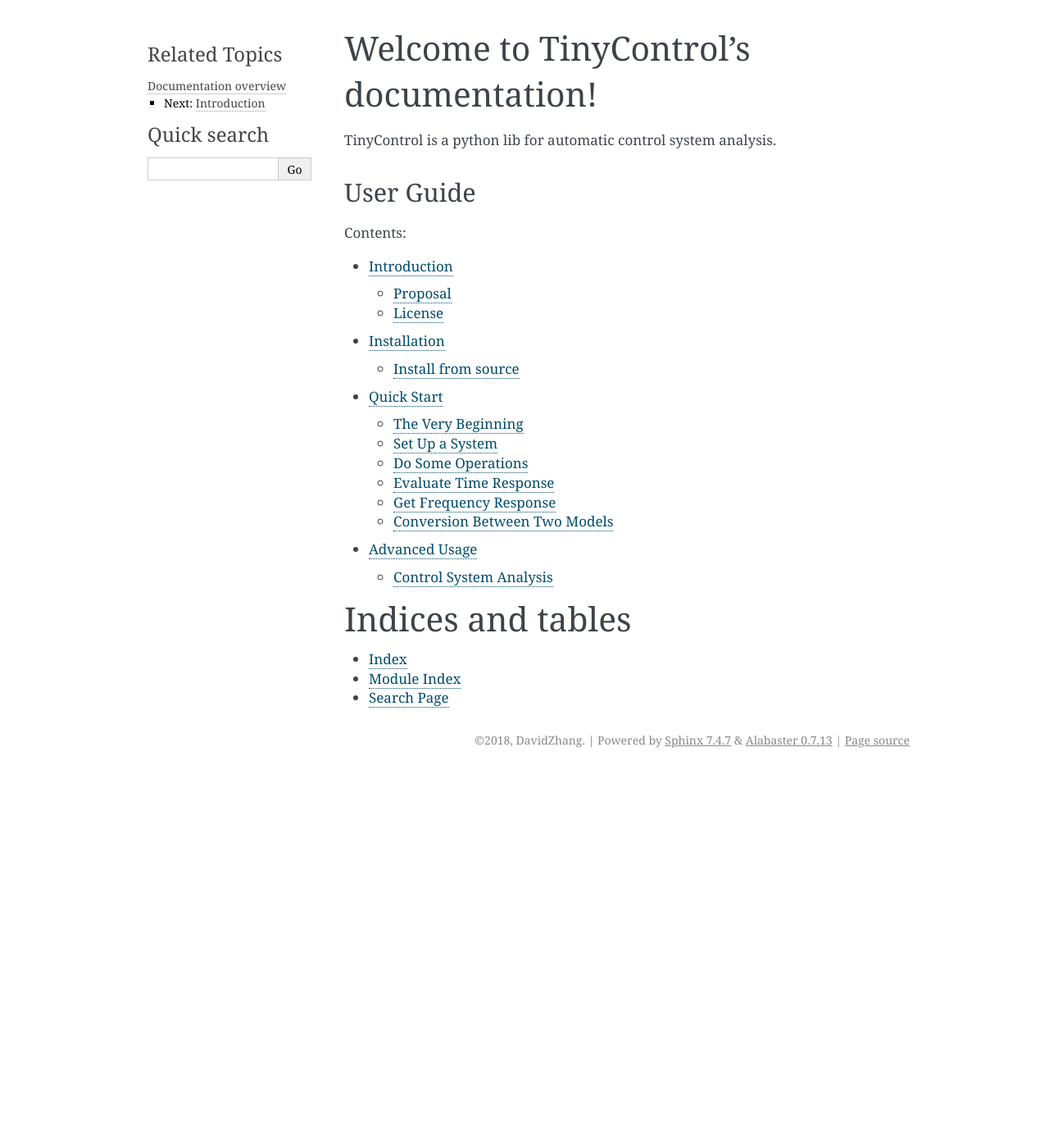
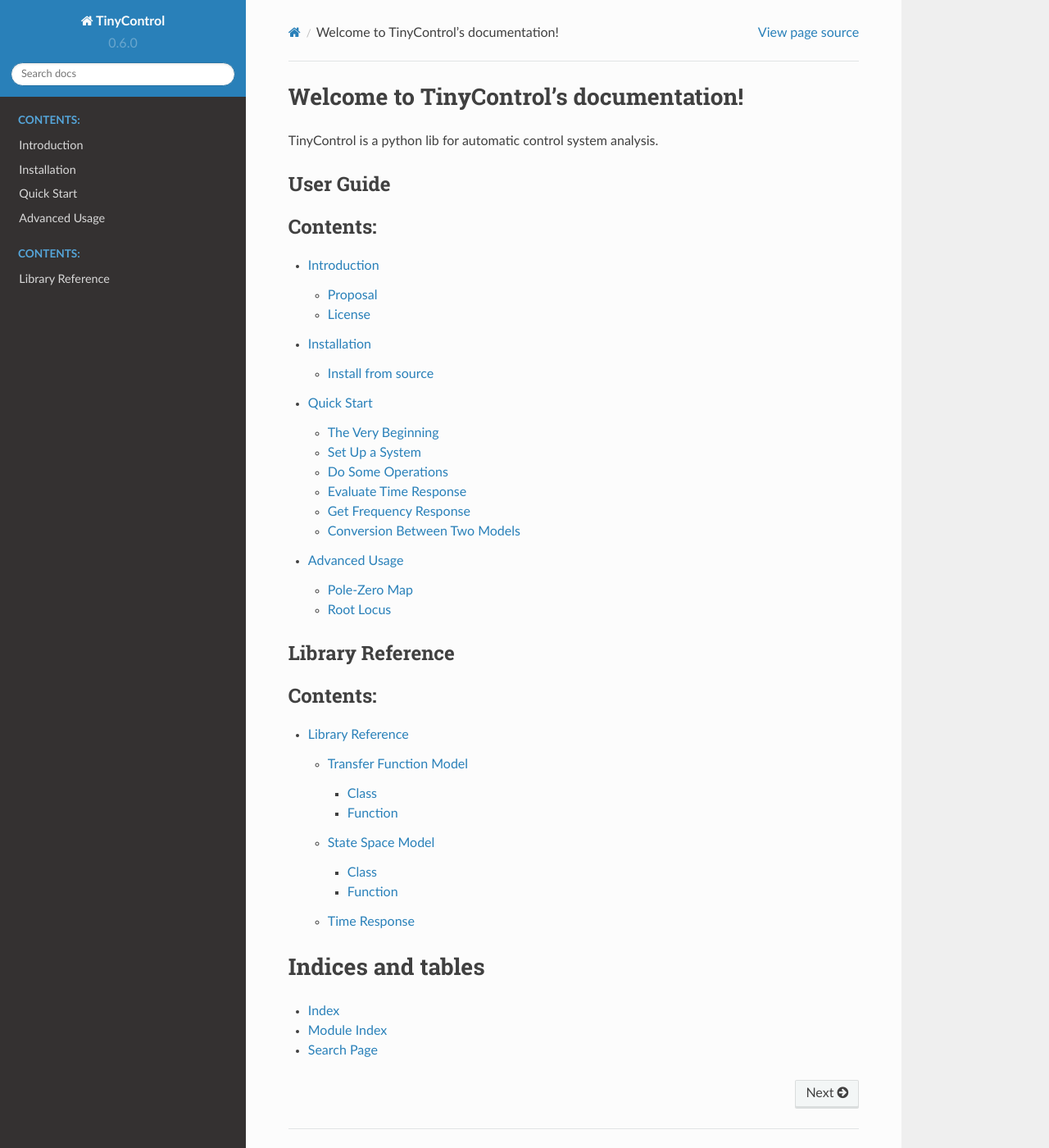
Before and after one commit to akizunx/TinyControl, a Sphinx documentation site: the page built from docs/index.rst, in a window 1280 px wide and 1400 px high. Shown: the whole window at 82% size. Built offline with Sphinx 7.4.7 and the Read the Docs theme 2.0.0, drawn with Linux system fonts in a browser that asks for light colours; some of the changed text lies outside the part shown.

Commit message:
update docs
add library reference
use sphinx_rtd_theme

```diff
--- a/docs/conf.py
+++ b/docs/conf.py
@@ -17,9 +17,12 @@
 # add these directories to sys.path here. If the directory is relative to the
 # documentation root, use os.path.abspath to make it absolute, like shown here.
 #
-# import os
-# import sys
-# sys.path.insert(0, os.path.abspath('.'))
+import os
+import sys
+
+
+sys.path.insert(0, os.path.abspath('..'))
+sys.path.insert(0, os.path.abspath('..') + '/tcontrol')
 
 
 # -- General configuration ------------------------------------------------
@@ -31,7 +34,7 @@
 # Add any Sphinx extension module names here, as strings. They can be
 # extensions coming with Sphinx (named 'sphinx.ext.*') or your custom
 # ones.
-extensions = []
+extensions = ['sphinx.ext.autodoc']
 
 # Add any paths that contain templates here, relative to this directory.
 templates_path = ['_templates']
@@ -82,13 +85,13 @@
 # The theme to use for HTML and HTML Help pages.  See the documentation for
 # a list of builtin themes.
 #
-html_theme = 'alabaster'
+html_theme = 'sphinx_rtd_theme'
 
 # Theme options are theme-specific and customize the look and feel of a theme
 # further.  For a list of options available for each theme, see the
 # documentation.
 #
-html_theme_options = {'show_related': True}
+html_theme_options = {}
 
 # Add any paths that contain custom static files (such as style sheets) here,
 # relative to this directory. They are copied after the builtin static files,
--- a/docs/index.rst
+++ b/docs/index.rst
@@ -19,6 +19,15 @@
    user/quickstart
    user/advanced
 
+Library Reference
+-----------------
+
+.. toctree::
+   :maxdepth: 3
+   :caption: Contents:
+
+   user/lib_ref
+
 
 Indices and tables
 ==================
--- /dev/null
+++ b/docs/user/lib_ref.rst
@@ -0,0 +1,52 @@
+Library Reference
+=================
+
+Transfer Function Model
+-----------------------
+
+.. automodule:: transferfunction
+
+Class
+>>>>>
+
+.. autoclass:: TransferFunction
+   :members:
+   :private-members:
+   :special-members:
+
+Function
+>>>>>>>>
+
+.. autofunction:: tf
+.. autofunction:: zpk
+.. autofunction:: ss2tf
+
+State Space Model
+-----------------
+
+.. automodule:: statespace
+
+Class
+>>>>>
+
+.. autoclass:: StateSpace
+   :members:
+   :private-members:
+   :special-members:
+
+Function
+>>>>>>>>
+
+.. autofunction:: ss
+.. autofunction:: tf2ss
+.. autofunction:: continuous_to_discrete
+.. autofunction:: lyapunov
+
+Time Response
+-------------
+
+.. automodule:: time_response
+.. autofunction:: step
+.. autofunction:: impulse
+.. autofunction:: ramp
+.. autofunction:: any_input
```
Also changed, not shown: docs/user/advanced.rst (+20 -4 lines), docs/image/pzmap.png (added), docs/image/rlocus.png (added).
